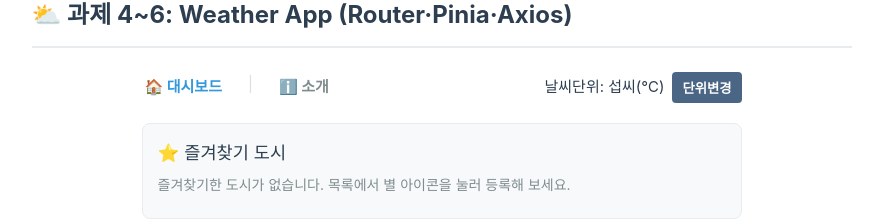
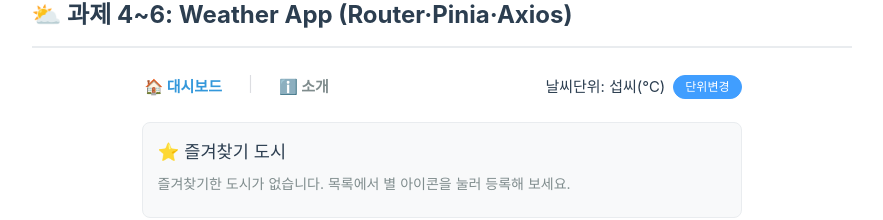
Before and after one commit to mingyukang5420/skala-vue, a Vue app: page /exercise/6 in a window 1280 px wide. Shown: the part 137-357 px from the top of the page, without its empty margins (191-1074 px from the left). Built offline with nearby package versions, Linux system fonts and the light colour scheme; no server answers.

Commit message:
chore: apply element plus to unit toggler

```diff
--- a/src/components/exercise/UnitToggler.vue
+++ b/src/components/exercise/UnitToggler.vue
@@ -16,18 +16,6 @@ const configStore = useConfigStore()
     <span
       >날씨단위: <strong>{{ configStore.unit === 'celsius' ? '섭씨(℃)' : '화씨(℉)' }}</strong></span
     >
-    <button @click="configStore.toggleUnit" class="toggle-btn">단위변경</button>
+    <el-button round size="small" type="primary" @click="configStore.toggleUnit">단위변경</el-button>
   </div>
 </template>
-
-<style scoped>
-.toggle-btn {
-  padding: 6px 10px;
-  background-color: #4b6584;
-  color: white;
-  border: none;
-  border-radius: 4px;
-  cursor: pointer;
-  font-weight: bold;
-}
-</style>
```
